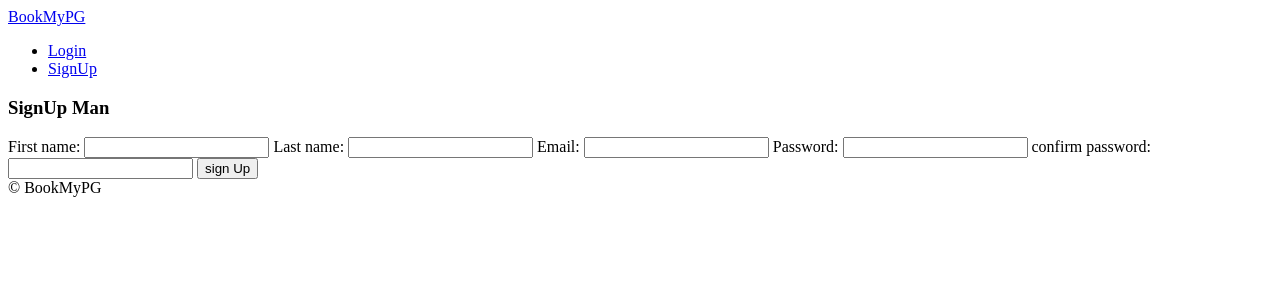
After one commit to jiteshjitsun/bookmypg, a Django app: page /users/signup in a window 1280 px wide. The commit adds this page. Shown: the top 300 px of the page. Run offline with Django 4.2, Linux system fonts and the light colour scheme.

Commit message:
back to the game

```diff
--- a/templates/partials/nav.html
+++ b/templates/partials/nav.html
@@ -1,5 +1,10 @@
 
 <a href="{% url "core:home" %}">BookMyPG</a>
 <ul>
-    <li><a href="{% url "users:login" %}">Login</a></li>
+    {% if user.is_authenticated %}
+        <li><a href="{% url "users:logout" %}">Log Out</a></li>
+    {% else %}
+        <li><a href="{% url "users:login" %}">Login</a></li>
+        <li><a href="{% url "users:signup" %}">SignUp</a></li>
+    {% endif %}
 </ul>
--- /dev/null
+++ b/templates/users/signup.html
@@ -0,0 +1,17 @@
+{% extends "base.html" %}
+
+{% block page_title %}
+    Sign Up
+{% endblock page_title %}
+
+{% block search-bar %}
+{% endblock search-bar %}
+
+{% block content %}
+    <h3>SignUp Man</h3>
+    <form action="{% url "users:signup" %}" method="post">
+        {{form}}
+        {% csrf_token %}
+        <button>sign Up</button>
+    </form>
+{% endblock content %}
--- a/users/forms.py
+++ b/users/forms.py
@@ -26,3 +26,29 @@ class LoginForm(forms.Form):
                 self.add_error("password", forms.ValidationError("Wrong Password"))
         except models.User.DoesNotExist:
             self.add_error("email", forms.ValidationError("user does not exist"))
+
+
+class SignUpForm(forms.Form):
+
+    first_name = forms.CharField(max_length=80)
+    last_name = forms.CharField(max_length=80)
+    email = forms.EmailField()
+    password = forms.CharField(widget=forms.PasswordInput)
+    password1 = forms.CharField(widget=forms.PasswordInput, label="confirm password")
+
+    def clean_email(self):
+        email = self.cleaned_data.get("email")
+        try:
+            models.User.objects.get(email=email)
+            raise forms.ValidationError("User already exists with that email")
+        except models.User.DoesNotExist:
+            return email
+
+    def clean_password1(self):
+        password = self.cleaned_data.get("password")
+        password1 = self.cleaned_data.get("password1")
+
+        if password != password1:
+            raise forms.ValidationError("Password confirmation does not match")
+        else:
+            return password
--- a/users/urls.py
+++ b/users/urls.py
@@ -4,5 +4,7 @@ from . import views
 app_name = "users"
 
 urlpatterns = [
-    path("login", views.LoginView.as_view(), name="login")
+    path("login", views.LoginView.as_view(), name="login"),
+    path("logout", views.log_out, name="logout"),
+    path("signup", views.SignUpView.as_view(), name="signup"),
 ]
--- a/users/views.py
+++ b/users/views.py
@@ -1,25 +1,50 @@
 from django.shortcuts import render, redirect, reverse
 from django.views import View
+from django.urls import reverse_lazy
+from django.views.generic import FormView
 from . import forms
 from django.contrib.auth import authenticate, login, logout
 
 # Create your views here.
 
 
-class LoginView(View):
+class LoginView(FormView):
 
-    def get(self, request):
-        form = forms.LoginForm()
-        return render(request, "users/login.html", {'form': form})
+    template_name = "users/login.html"
+    form_class = forms.LoginForm
+    success_url = reverse_lazy("core:home")
 
-    def post(self, request):
-        form = forms.LoginForm(request.POST)
-        if form.is_valid():
-            print(form.cleaned_data)
-            email = form.cleaned_data.get("email")
-            password = form.cleaned_data.get("password")
-            user = authenticate(request, username=email, password=password)
-            if user is not None:
-                login(request, user)
-                return redirect(reverse("core:home"))
-        return render(request, "users/login.html", {"form": form})
+    def form_valid(self, form):
+        email = form.cleaned_data.get("email")
+        password = form.cleaned_data.get("password")
+        user = authenticate(self.request, username=email, password=password)
+        if user is not None:
+            login(self.request, user)
+        return super().form_valid(form)
+
+    # def get(self, request):
+    #     form = forms.LoginForm()
+    #     return render(request, "users/login.html", {'form': form})
+
+    # def post(self, request):
+    #     form = forms.LoginForm(request.POST)
+    #     if form.is_valid():
+    #         print(form.cleaned_data)
+    #         email = form.cleaned_data.get("email")
+    #         password = form.cleaned_data.get("password")
+    #         user = authenticate(request, username=email, password=password)
+    #         if user is not None:
+    #             login(request, user)
+    #             return redirect(reverse("core:home"))
+    #     return render(request, "users/login.html", {"form": form})
+
+
+def log_out(request):
+    logout(request)
+    return redirect(reverse("core:home"))
+
+
+class SignUpView(FormView):
+    template_name = "users/signup.html"
+    form_class = forms.SignUpForm
+    success_url = reverse_lazy("core:home")
```
Also changed, not shown: rooms/forms.py (line endings or trailing spaces), rooms/views.py (line endings or trailing spaces).
